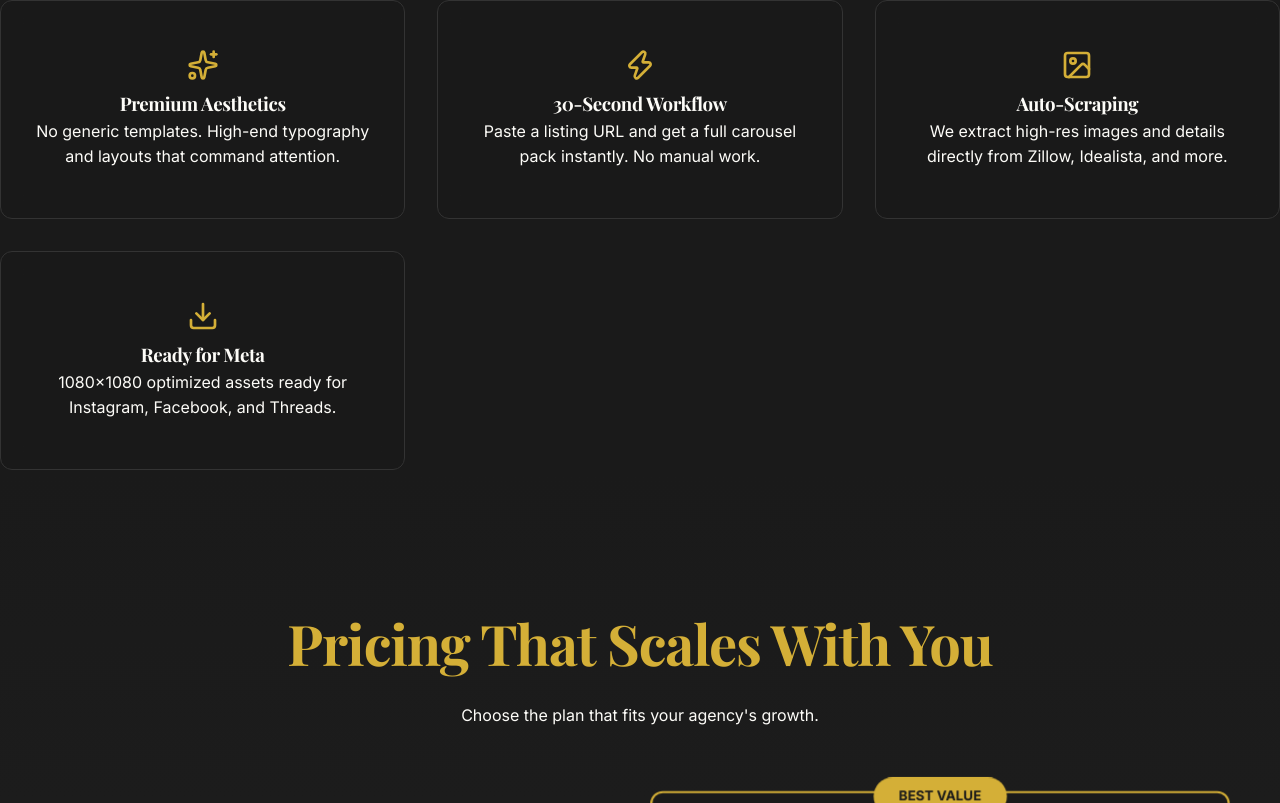
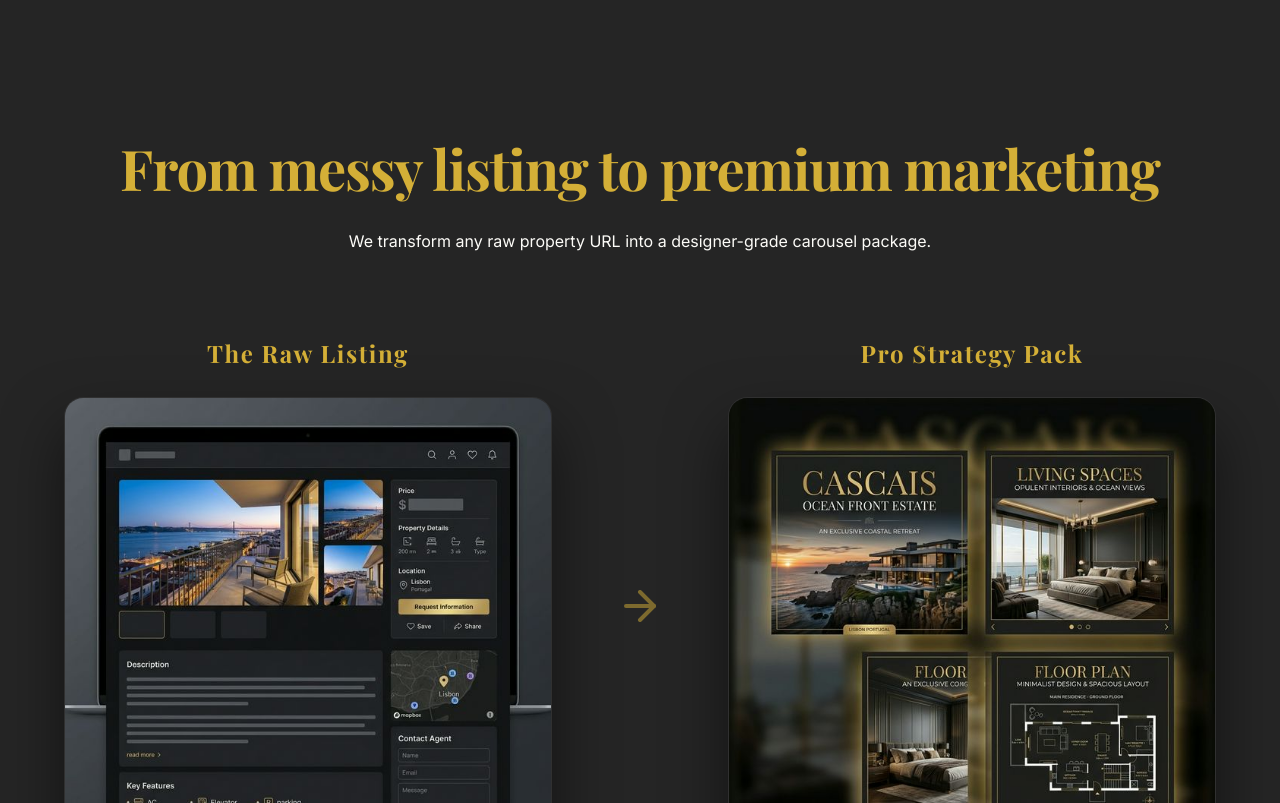
Before and after one commit to SuesteCreative/insta-realestate, a Next.js app: page / in a window 1280 px wide. Shown: the part 897-1700 px from the top of the page. Built offline with nearby package versions, Linux system fonts and the light colour scheme; no server answers.

Commit message:
Conversion Boost: Added 'Before & After' Showcase section

```diff
--- a/src/app/globals.css
+++ b/src/app/globals.css
@@ -531,6 +531,61 @@ a {
   color: var(--gold);
 }
 
-.legal-section p {
-  margin-bottom: 1rem;
+/* Showcase Section */
+.showcase-section {
+  padding: 10rem 5%;
+  background: var(--bg-secondary);
+  border-top: 1px solid rgba(212, 175, 55, 0.1);
+  border-bottom: 1px solid rgba(212, 175, 55, 0.1);
 }
+
+.showcase-grid {
+  display: grid;
+  grid-template-columns: 1fr auto 1fr;
+  align-items: center;
+  gap: 4rem;
+  max-width: 1200px;
+  margin: 4rem auto 0;
+}
+
+.showcase-item {
+  display: flex;
+  flex-direction: column;
+  gap: 1.5rem;
+  text-align: center;
+}
+
+.showcase-label {
+  font-family: 'Playfair Display', serif;
+  font-size: 1.5rem;
+  color: var(--gold);
+  letter-spacing: 0.1rem;
+}
+
+.showcase-image {
+  width: 100%;
+  border-radius: 1.2rem;
+  border: 1px solid rgba(255, 255, 255, 0.05);
+  box-shadow: 0 30px 60px rgba(0, 0, 0, 0.5);
+  transition: transform 0.5s ease;
+}
+
+.showcase-image:hover {
+  transform: translateY(-5px);
+}
+
+.showcase-arrow {
+  color: var(--gold);
+  opacity: 0.5;
+}
+
+@media (max-width: 1024px) {
+  .showcase-grid {
+    grid-template-columns: 1fr;
+    gap: 3rem;
+  }
+  .showcase-arrow {
+    transform: rotate(90deg);
+    margin: 0 auto;
+  }
+}
--- a/src/app/page.tsx
+++ b/src/app/page.tsx
@@ -1,5 +1,6 @@
 import Generator from '@/components/Generator';
 import Pricing from '@/components/Pricing';
+import Showcase from '@/components/Showcase';
 import { Sparkles, Zap, Image as ImageIcon, Download } from 'lucide-react';
 
 export default function Home() {
@@ -36,12 +37,14 @@ export default function Home() {
         <div className="hero-mockup glass-card">
           <div className="mockup-header gold-text">Slide 1: Cover</div>
           <div className="mockup-content">
-             <div className="mockup-skeleton-img"></div>
-             <div className="mockup-skeleton-text">Luxury Ocean View Villa</div>
-             <div className="mockup-skeleton-price">€ 2,450,000</div>
+            <div className="mockup-skeleton-img"></div>
+            <div className="mockup-skeleton-text">Luxury Ocean View Villa</div>
+            <div className="mockup-skeleton-price">€ 2,450,000</div>
           </div>
         </div>
       </header>
+
+      <Showcase />
 
       <section id="features" className="features-section">
         <h2 className="gold-text">Everything you need to stand out</h2>
--- /dev/null
+++ b/src/components/Showcase.tsx
@@ -0,0 +1,39 @@
+import { ArrowRight } from 'lucide-react';
+import Image from 'next/image';
+
+const Showcase = () => {
+  return (
+    <section className="showcase-section fade-in">
+      <div className="section-header center">
+        <h2 className="section-title gold-text">From messy listing to premium marketing</h2>
+        <p className="section-subtitle">We transform any raw property URL into a designer-grade carousel package.</p>
+      </div>
+
+      <div className="showcase-grid">
+        <div className="showcase-item">
+          <span className="showcase-label">The Raw Listing</span>
+          <img
+            src="/showcase/before.png"
+            alt="Real estate listing mock"
+            className="showcase-image"
+          />
+        </div>
+
+        <div className="showcase-arrow">
+          <ArrowRight size={48} />
+        </div>
+
+        <div className="showcase-item">
+          <span className="showcase-label">Pro Strategy Pack</span>
+          <img
+            src="/showcase/after.png"
+            alt="Pro carousel results mock"
+            className="showcase-image"
+          />
+        </div>
+      </div>
+    </section>
+  );
+};
+
+export default Showcase;
```
Also changed, not shown: public/showcase/after.png (added), public/showcase/before.png (added).
